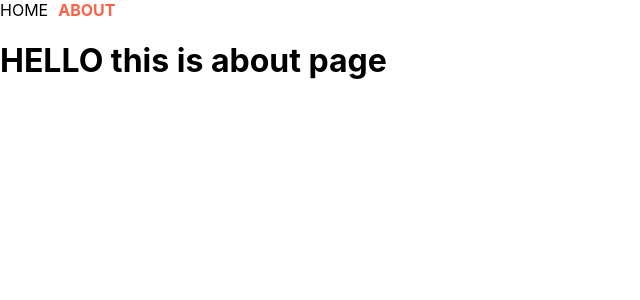
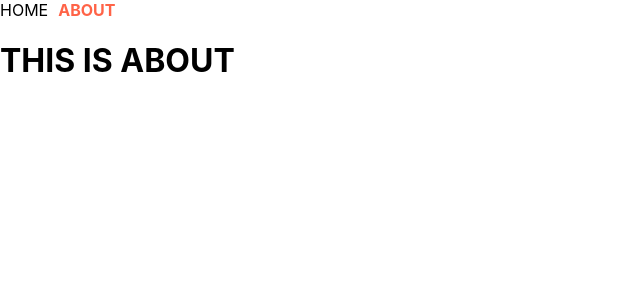
Before and after one commit to cleancode-blake/next_start, a Next.js app: page /about in a window 1280 px wide. Shown: the top 300 px of the page, without its empty margins (0-640 px from the left). Built offline with nearby package versions, Linux system fonts and the light colour scheme.

Commit message:
Edit about page

```diff
--- a/pages/about.js
+++ b/pages/about.js
@@ -1,7 +1,7 @@
 export default function About() {
   return (
     <div>
-      <h1>HELLO this is about page</h1>
+      <h1>THIS IS ABOUT</h1>
     </div>
   );
 }
--- a/pages/index.js
+++ b/pages/index.js
@@ -3,7 +3,7 @@ import { useState } from "react";
 
 export default function Home() {
   const router = useRouter();
-  // console.log(router);
+
   return (
     <div>
       <h1>THIS IS HOME</h1>
```
